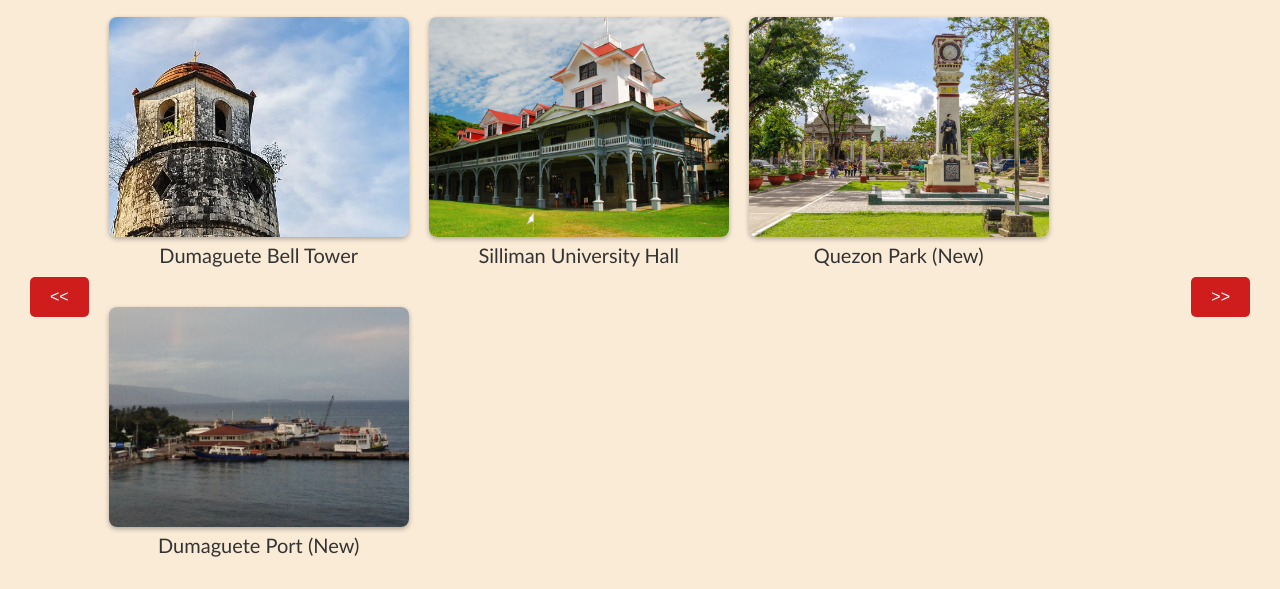
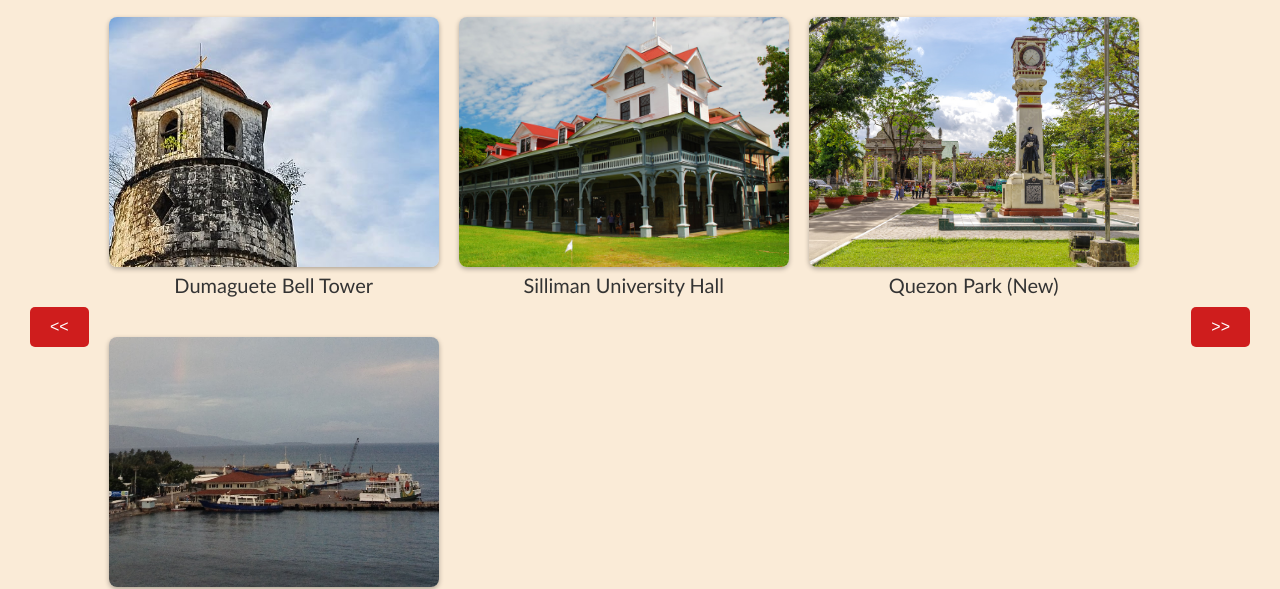
Before and after one commit to Felvincc/CCS-1-Final-Project, a plain HTML site: page Gallery.html in a window 1280 px wide. Shown: the part 229-818 px from the top of the page. Drawn offline with Linux system fonts and the light colour scheme.

Commit message:
Gallery Images update
Updated the size of the images

```diff
--- a/css.css
+++ b/css.css
@@ -220,8 +220,8 @@ button:hover {
 }
 
 .image-wrapper img {
-  width: 300px;
-  height: 220px;
+  width: 330px;
+  height: 250px;
   object-fit: cover;
   border-radius: 8px;
   transition: transform 0.3s;
```
